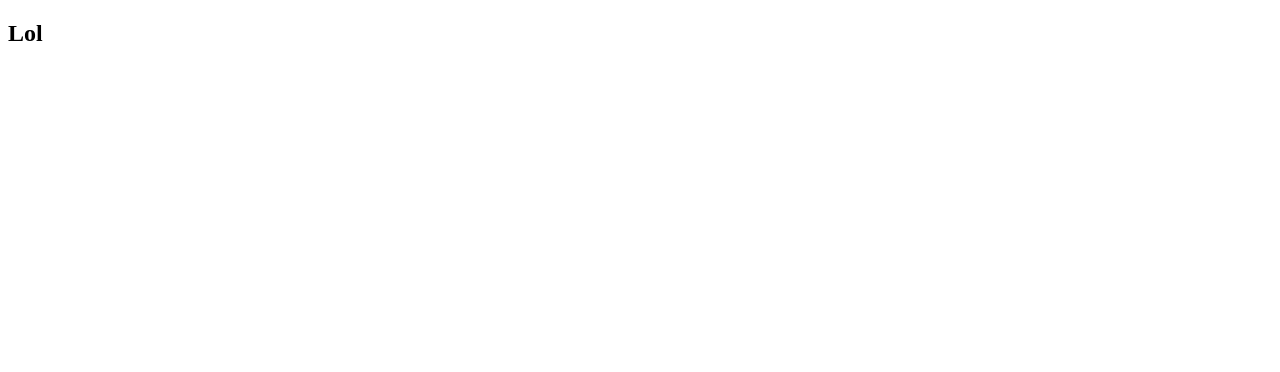
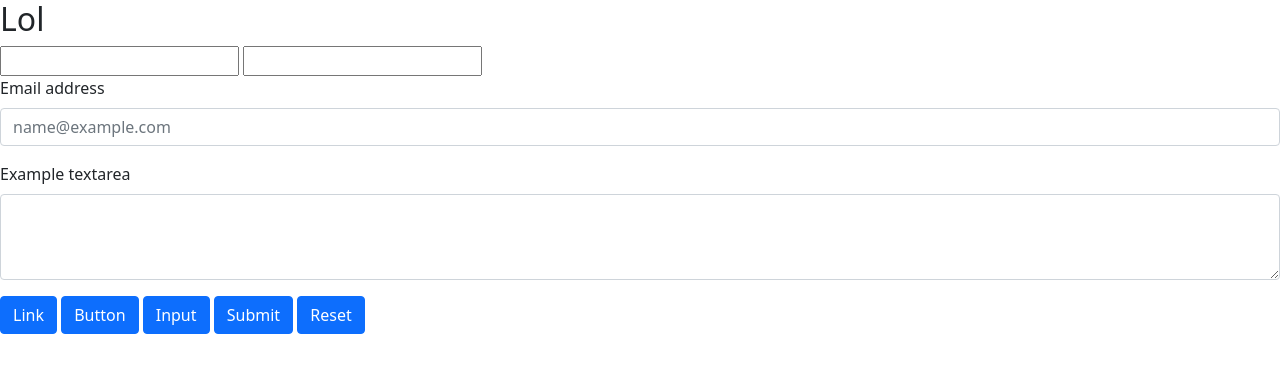
Before and after one commit to Julian-Paz/LOL, a plain HTML site: page index.html in a window 1280 px wide. Drawn offline with nearby package versions, Linux system fonts and the light colour scheme.

Commit message:
bootstrap añadido

```diff
--- a/index.html
+++ b/index.html
@@ -4,11 +4,37 @@
 <head>
     <meta charset="UTF-8">
     <meta name="viewport" content="width=device-width, initial-scale=1.0">
+
     <title>LOL</title>
+
+    <link href="https://cdn.jsdelivr.net/npm/bootstrap@5.0.2/dist/css/bootstrap.min.css" rel="stylesheet"
+        integrity="sha384-EVSTQN3/azprG1Anm3QDgpJLIm9Nao0Yz1ztcQTwFspd3yD65VohhpuuCOmLASjC" crossorigin="anonymous">
 </head>
 
 <body>
     <h2> Lol</h2>
+
+    <input type="LLAMANDO A TODOS LOS LOQUENDEROS DE LOQUENDO CITY" name="txtColor" id="txtColor">
+    <input type="LLAMANDO A TODOS LOS LOQUENDEROS DE LOQUENDO CITY" name="txtColor" id="txtColor">
+
+    <div class="mb-3">
+        <label for="exampleFormControlInput1" class="form-label">Email address</label>
+        <input type="email" class="form-control" id="exampleFormControlInput1" placeholder="name@example.com">
+    </div>
+    <div class="mb-3">
+        <label for="exampleFormControlTextarea1" class="form-label">Example textarea</label>
+        <textarea class="form-control" id="exampleFormControlTextarea1" rows="3"></textarea>
+    </div>
+
+    <a class="btn btn-primary" href="#" role="button">Link</a>
+    <button class="btn btn-primary" type="submit">Button</button>
+    <input class="btn btn-primary" type="button" value="Input">
+    <input class="btn btn-primary" type="submit" value="Submit">
+    <input class="btn btn-primary" type="reset" value="Reset">
+
+    <script src="https://cdn.jsdelivr.net/npm/bootstrap@5.0.2/dist/js/bootstrap.bundle.min.js"
+        integrity="sha384-MrcW6ZMFYlzcLA8Nl+NtUVF0sA7MsXsP1UyJoMp4YLEuNSfAP+JcXn/tWtIaxVXM"
+        crossorigin="anonymous"></script>
 </body>
 
 </html>
```
